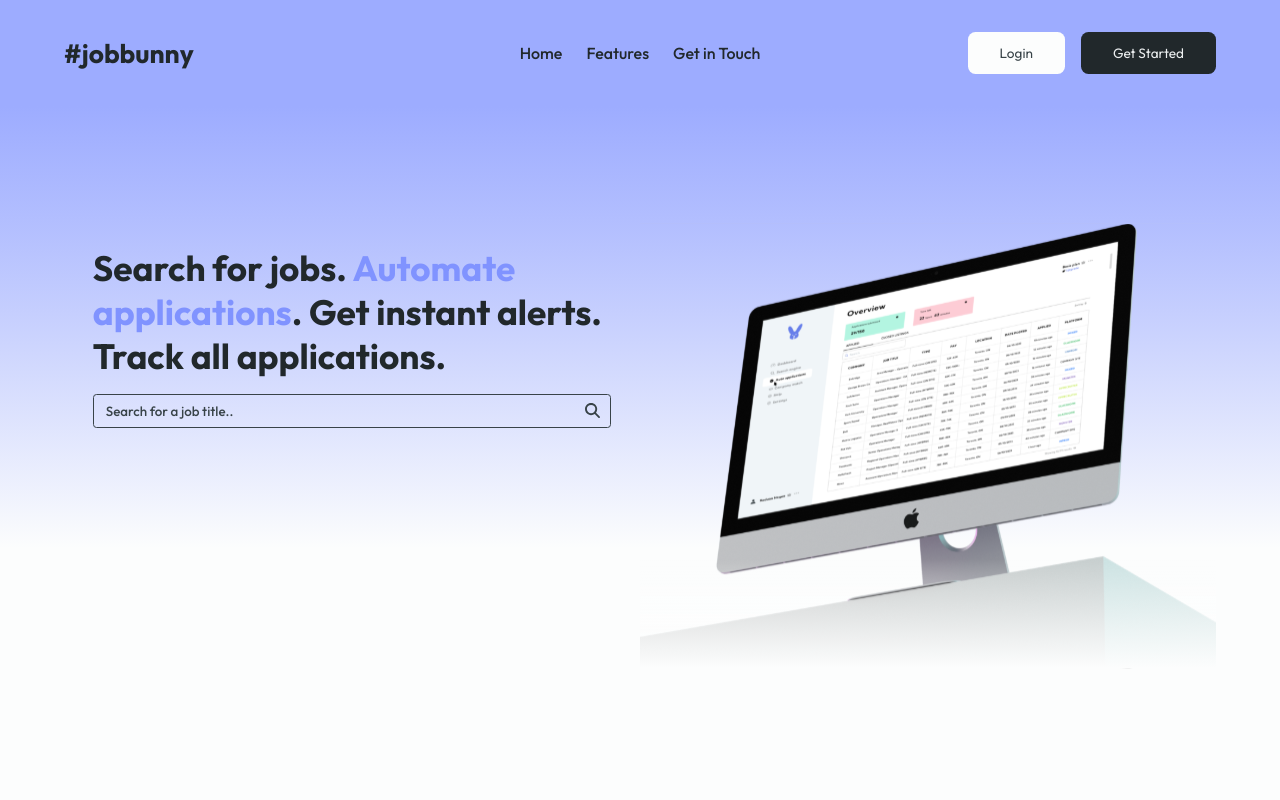
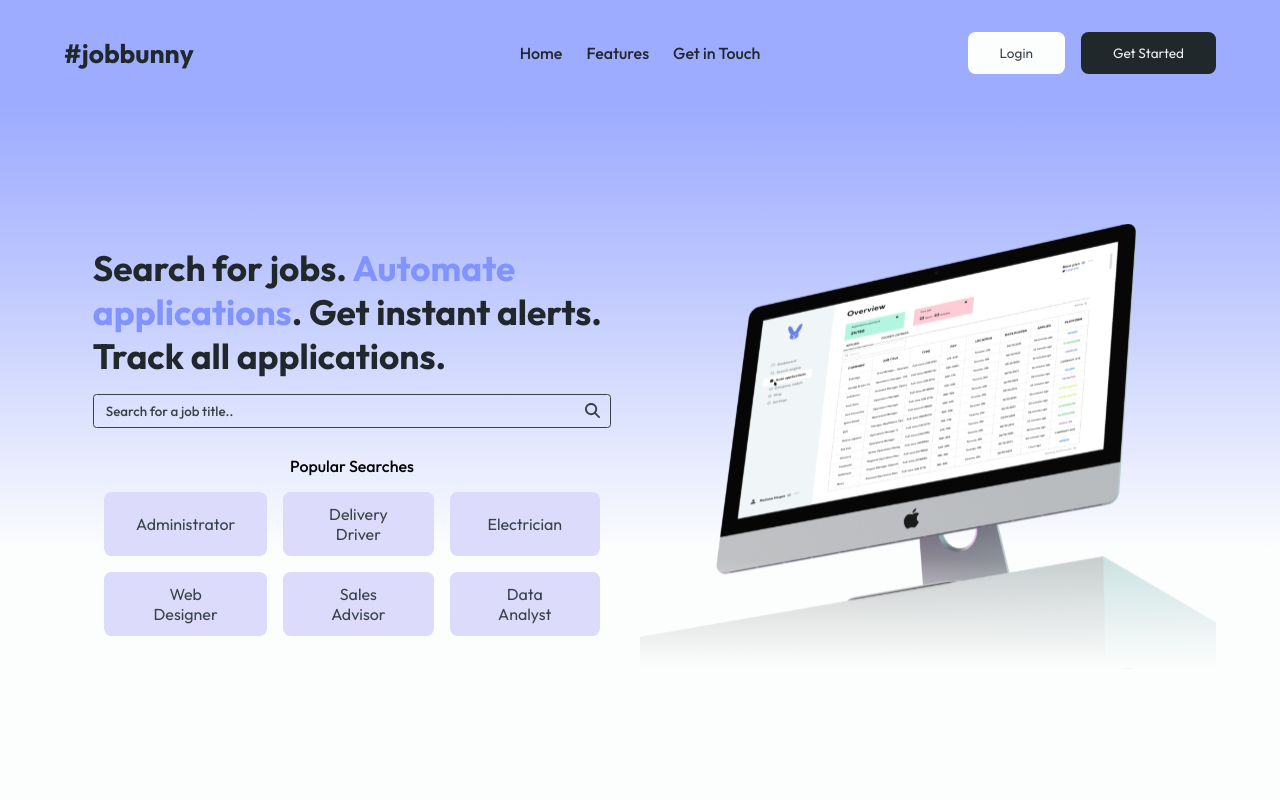
Before and after one commit to virtuedevelopment/job-bunny-v2.1, a Next.js app: page / in a window 1280 px wide. Shown: the top 800 px of the page. Built offline with nearby package versions, Linux system fonts and the light colour scheme; no server answers.

Commit message:
removed home page animations

```diff
--- a/app/(Routes)/(Main)/(home)/home.module.css
+++ b/app/(Routes)/(Main)/(home)/home.module.css
@@ -35,21 +35,21 @@
 .heroInteraction h1 {
   text-align: left;
   width: 90%;
-  opacity: 0;
+  /* opacity: 0; */
   font-size: var(--title);
   color: var(--main-black);
-  animation: var(--fadeInFast);
+  /* animation: var(--fadeInFast); */
 }
 .heroInteraction h1 span {
   color: var(--accent-primary);
 }
 .popularSearches {
-  opacity: 0;
+  /* opacity: 0; */
   margin-inline: auto;
   text-align: center;
   padding: var(--container-padding-regular);
-  animation: var(--fadeInFast);
-  animation-delay: 0.5s;
+  /* animation: var(--fadeInFast);
+  animation-delay: 0.5s; */
 }
 .popularSearches .item {
   width: 100%;
@@ -79,12 +79,12 @@
   height: 100%;
   position: absolute;
   bottom: 0;
-  opacity: 0;
+  /* opacity: 0; */
   left: 0;
   right: 0;
   margin-inline: auto;
-  animation: var(--fadeInFast);
-  animation-delay: 1s;
+  /* animation: var(--fadeInFast);
+  animation-delay: 1s; */
 }
 
 /* Job Boards Section */
--- a/app/Components/(Misc)/Static Search/staticS.module.css
+++ b/app/Components/(Misc)/Static Search/staticS.module.css
@@ -1,12 +1,12 @@
 .inputbox{
-    opacity: 0;
+    /* opacity: 0; */
     width: 90%;
     display: flex;
     border-radius: var(--border-rad-small);
     position: relative;
     border:  solid 1px var(--accent-black);
-    animation: var(--fadeInFast);
-    animation-delay: 0.5s;
+    /* animation: var(--fadeInFast);
+    animation-delay: 0.5s; */
 }
 .inputbox input{
     font-family:'Outfit', sans-serif;
```
